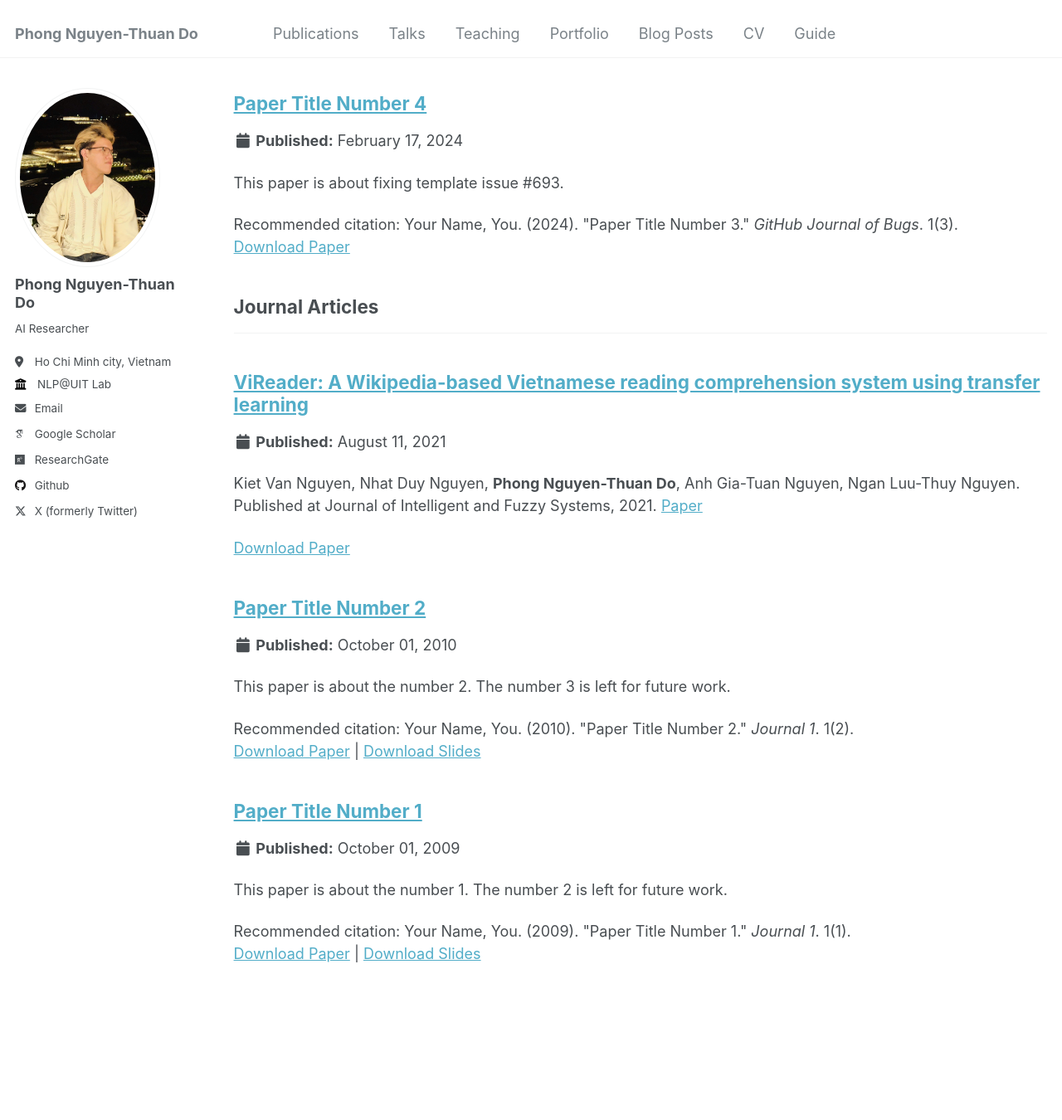
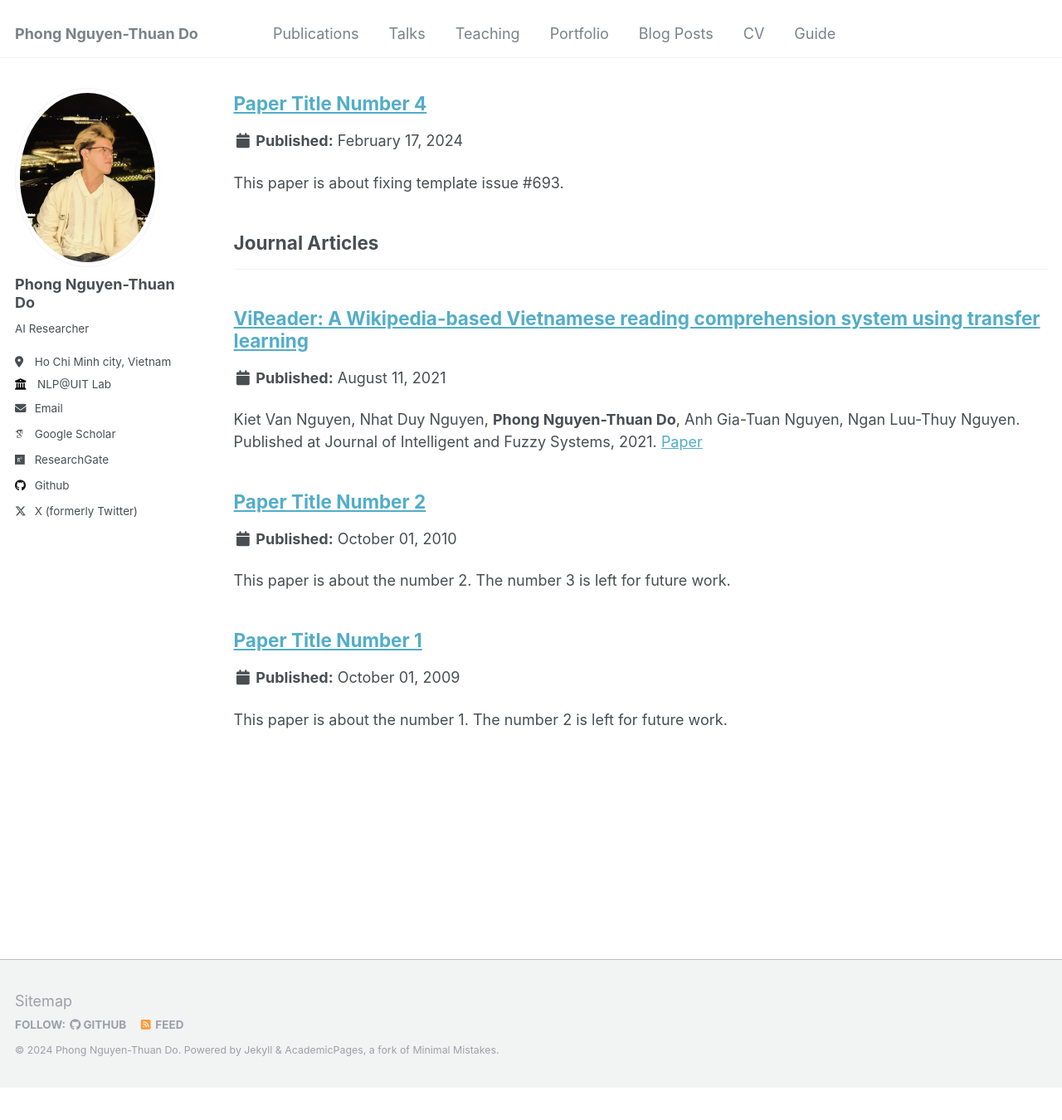
Before and after one commit to PhongNTDo/PhongNTDo.github.io, a Jekyll site: the page built from _pages/publications.html, in a window 1280 px wide and 1400 px high, scrolled down 200 px. Shown: the top 1350 px of the window at 83% size. Built offline with Jekyll 4.4.1, drawn with Linux system fonts in a browser that asks for light colours; some web fonts are replaced; after the commit the page ends 1512 px from its top, so only the background shows below that.

Commit message:
remove download button

```diff
--- a/_includes/archive-single.html
+++ b/_includes/archive-single.html
@@ -50,19 +50,5 @@
     <p class="archive__item-excerpt" itemprop="description"><p>{{ post.excerpt | markdownify | remove: '<p>' | remove: '</p>' }}<strong><a href="{{ base_path }}{{ post.url }}" rel="permalink"> Read more</a></strong></p></p>
     {% endif %}
 
-    {% if post.citation and post.paperurl and post.slidesurl %}
-      <p>Recommended citation: {{ post.citation }}<br /><a href="{{ post.paperurl }}">Download Paper</a> | <a href="{{ post.slidesurl }}">Download Slides</a></p>
-    {% elsif post.citation and post.paperurl %}
-      <p>Recommended citation: {{ post.citation }}<br /><a href="{{ post.paperurl }}">Download Paper</a></p>
-    {% elsif post.citation and post.slidesurl %}
-      <p>Recommended citation: {{ post.citation }}<br /><a href="{{ post.slidesurl }}">Download Slides</a></p>
-    {% elsif post.citation %}
-      <p>Recommended citation: {{ post.citation }}</p>
-    {% elsif post.paperurl %}
-      <p><a href=" {{ post.paperurl }} ">Download Paper</a></p>
-    {% elsif post.slidesurl %}
-      <p>Download <a href="{{ post.slidesurl }}">Download Slides</a></p></p>
-    {% endif %}
-
   </article>
 </div>
```
Also changed, not shown: _layouts/single.html (+0 -12 lines).
